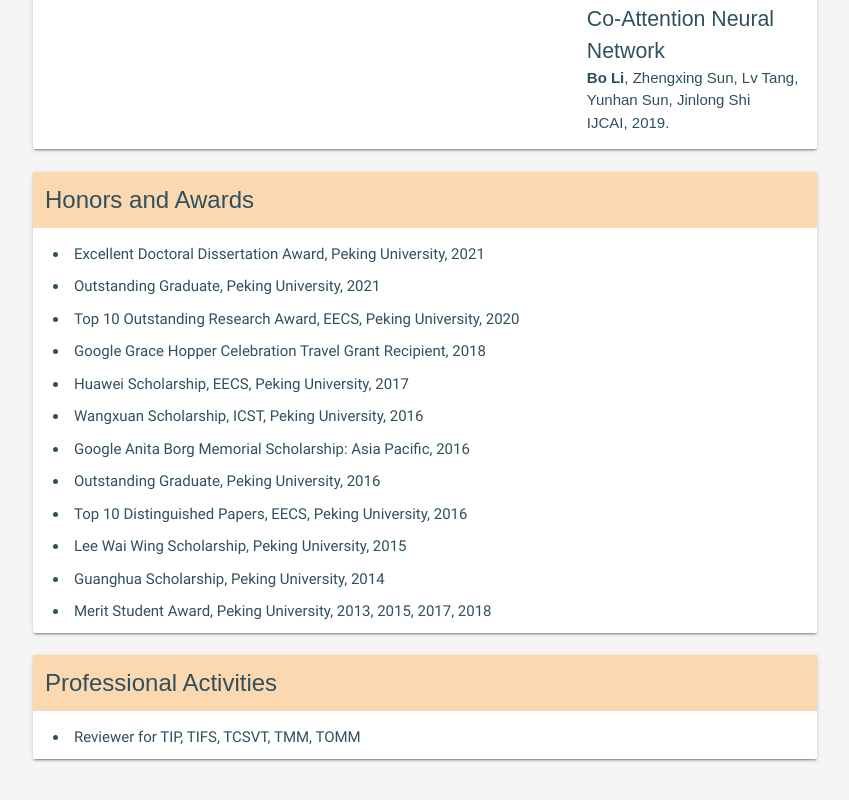
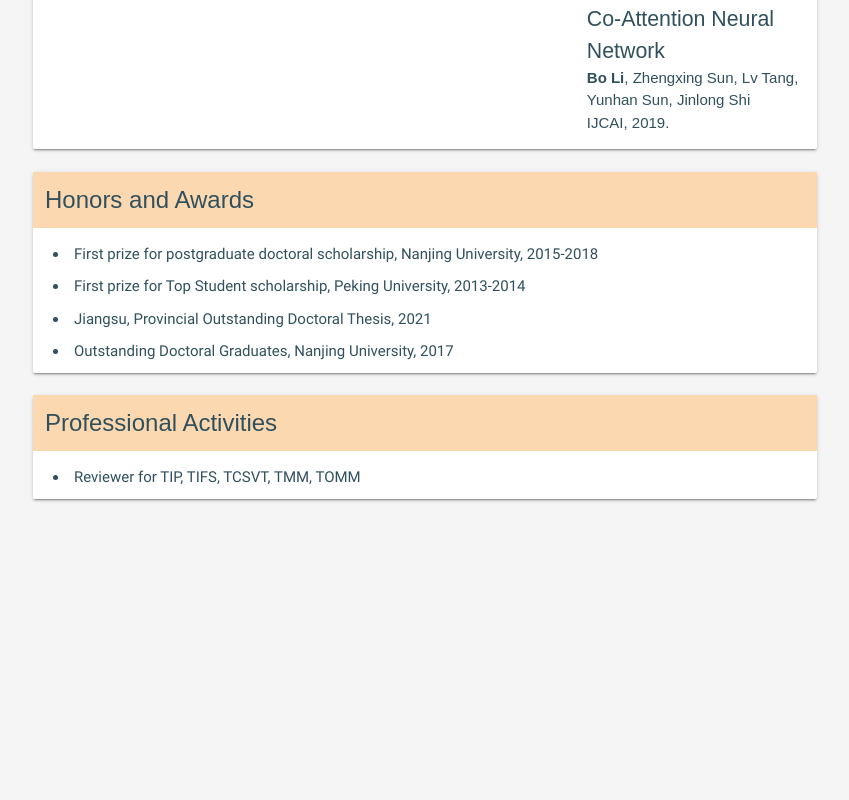
Before and after one commit to knightlibra/knightlibra.github.io, a plain HTML site: page index.html in a window 1280 px wide. Shown: the part 1789-2589 px from the top of the page, without its empty margins (365-1214 px from the left). After the commit the page ends 2343 px from the top, so only its background shows below. Drawn offline with nearby package versions, Linux system fonts and the light colour scheme.

Commit message:
Update index.html

```diff
--- a/index.html
+++ b/index.html
@@ -263,19 +263,10 @@
                             <div class="card-content" style="color: #30505D">
                                 <span class="card-title">Honors and Awards</span>
                                 <dl>
-                                    <li>Excellent Doctoral Dissertation Award, Peking University, 2021</li>
-                                    <li>Outstanding Graduate, Peking University, 2021</li>
-                                	<li>Top 10 Outstanding Research Award, EECS, Peking University, 2020</li>
-                                    <li>Google Grace Hopper Celebration Travel Grant Recipient, 2018</li>
-                                    <li>Huawei Scholarship, EECS, Peking University, 2017</li>
-                                    <li>Wangxuan Scholarship, ICST, Peking University, 2016</li>
-                                    <li>Google Anita Borg Memorial Scholarship: Asia Pacific, 2016</li>
-                                    <li>Outstanding Graduate, Peking University, 2016</li>
-                                    <li>Top 10 Distinguished Papers, EECS, Peking University, 2016</li>
-                                    <li>Lee Wai Wing Scholarship, Peking University, 2015</li>
-                                    <li>Guanghua Scholarship, Peking University, 2014</li>
-                                    <li>Merit Student Award, Peking University, 2013, 2015, 2017, 2018</li>
-
+                                    <li>First prize for postgraduate doctoral scholarship, Nanjing University, 2015-2018</li>
+                                    <li>First prize for Top Student scholarship, Peking University, 2013-2014</li>
+                                    <li>Jiangsu, Provincial Outstanding Doctoral Thesis, 2021</li>
+                                    <li>Outstanding Doctoral Graduates, Nanjing University, 2017</li>
                                 </dl>
                             </div>
                             <!--<div class="card-action">-->
```
